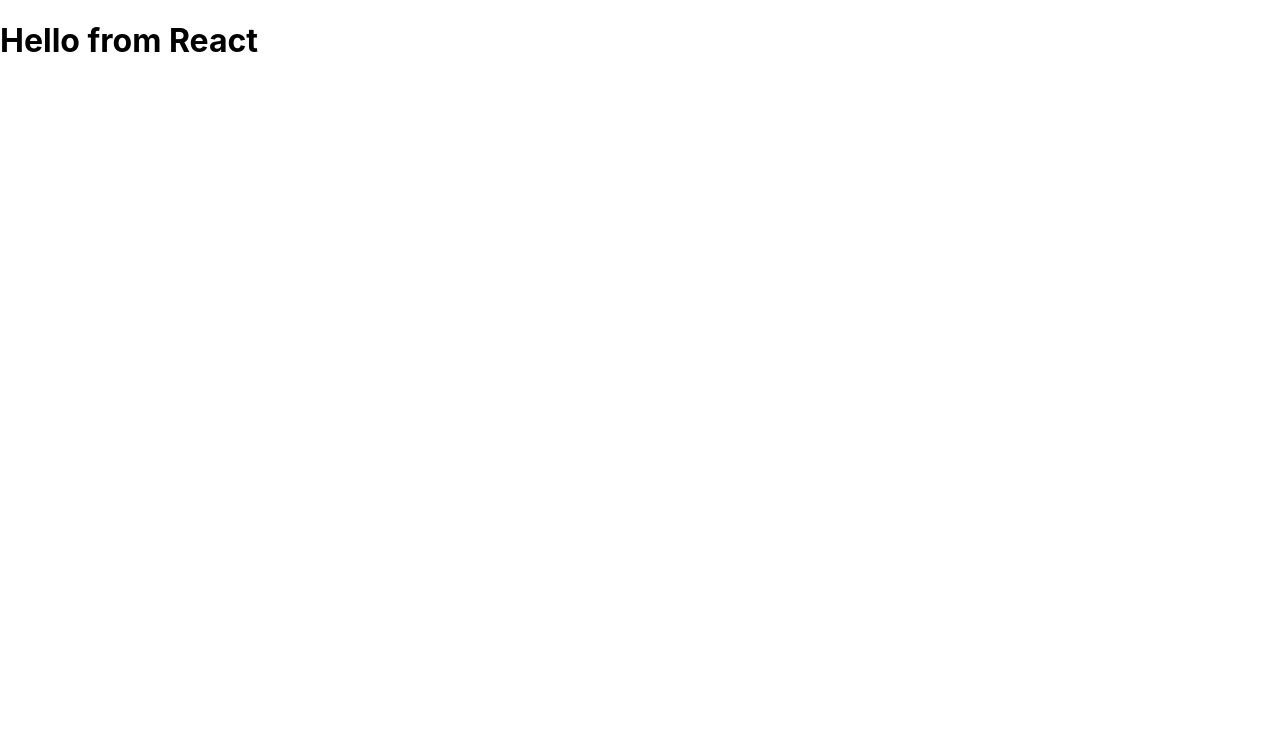
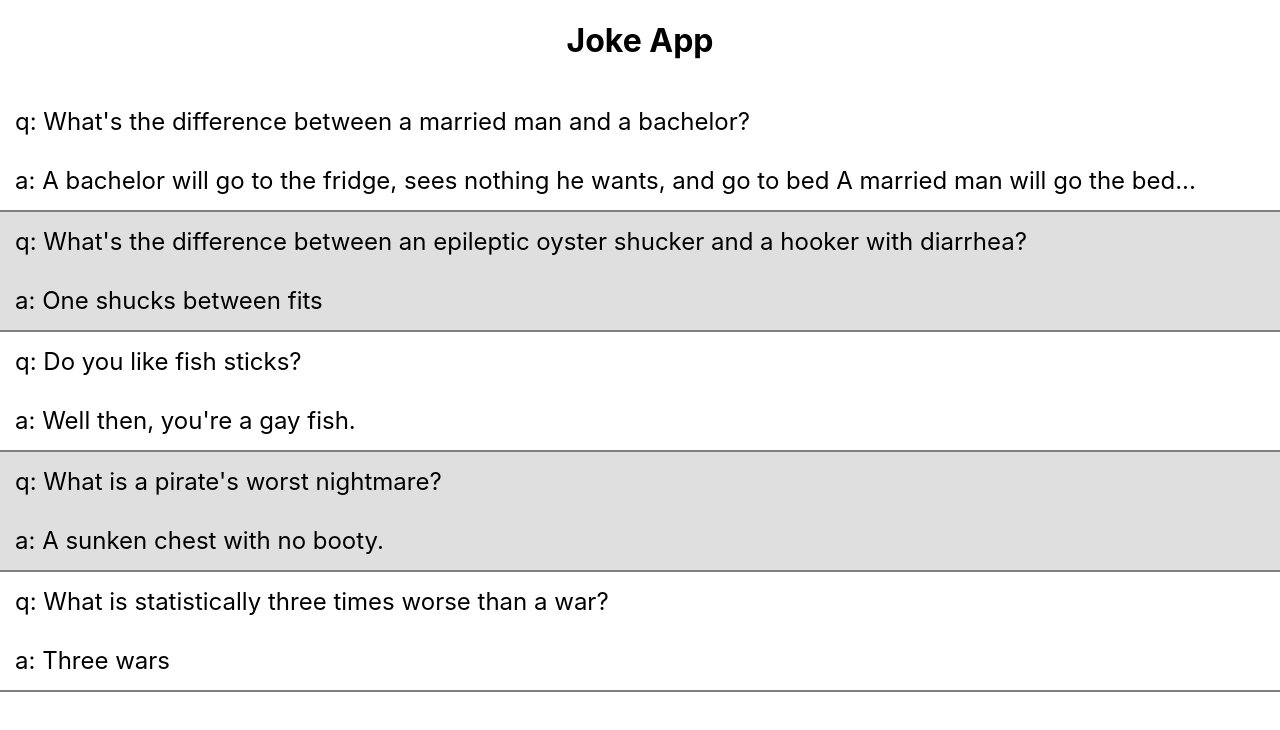
Before and after one commit to norbert-lukaszuk/reactapp, a React (Create React App) app: page / in a window 1280 px wide. Shown: the top 730 px of the page. Built offline with nearby package versions, Linux system fonts and the light colour scheme.

Commit message:
simple joke app with hardcoded jokes using Joke component

```diff
--- a/src/App.js
+++ b/src/App.js
@@ -1,9 +1,41 @@
 import React from "react";
+import Joke from "./components/Joke"
 
 function App() {
   return (
     <div>
-      <h1>Hello from React</h1>
+      <h1 className="mainHeader">Joke App</h1>
+      <Joke
+      joke={{
+        question: "What's the difference between a married man and a bachelor?",
+        punchLine: "A bachelor will go to the fridge, sees nothing he wants, and go to bed A married man will go the bed..."
+      }}
+      />
+      <Joke
+      joke={{
+        question: "What's the difference between an epileptic oyster shucker and a hooker with diarrhea?",
+        punchLine: "One shucks between fits"
+      }}
+      />
+      <Joke
+      joke={{
+        question: "Do you like fish sticks?",
+        punchLine: "Well then, you're a gay fish."
+      }}
+      />
+      <Joke
+      joke={{
+        question: "What is a pirate's worst nightmare?",
+        punchLine: "A sunken chest with no booty."
+      }}
+      />
+      <Joke
+      joke={{
+        question: "What is statistically three times worse than a war?",
+        punchLine: "Three wars"
+      }}
+      />
+
     </div>
   );
 }
--- /dev/null
+++ b/src/components/Joke.js
@@ -0,0 +1,17 @@
+import React from "react";
+
+function Joke(props){
+    const style = {
+        fontSize: "1.5rem",
+        padding: "15px",
+        margin: 0
+    }
+    return(
+        <div className="jokeComponent">
+            <p style={style}>q: {props.joke.question}</p>
+            <p style={style}>a: {props.joke.punchLine}</p>
+        </div>
+    )
+}
+
+export default  Joke;
--- a/src/index.css
+++ b/src/index.css
@@ -11,3 +11,13 @@
   font-family: source-code-pro, Menlo, Monaco, Consolas, 'Courier New',
     monospace;
 }
+.jokeComponent{
+  border-bottom: gray 2px solid;
+}
+.jokeComponent:nth-of-type(even){
+  background-color: rgb(223, 223, 223);
+}
+.mainHeader{
+  text-align: center;
+  padding-bottom: 10px;
+}
```
